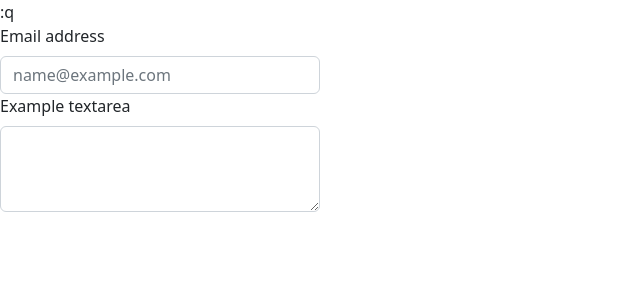
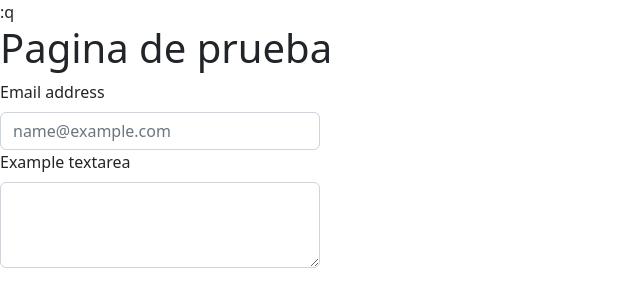
Before and after one commit to MARVIN1806/pruebas_curso, a plain HTML site: page index.html in a window 1280 px wide. Shown: the whole page, without its empty margins (0-640 px from the left). Drawn offline with Linux system fonts and the light colour scheme.

Commit message:
modifique archivo index con un titulo

```diff
--- a/index.html
+++ b/index.html
@@ -4,10 +4,12 @@
 <head>
 	<meta charset="utf-8">
 	<meta name="viewport" content="width=device-width, initial-scale=1">
-	<title>prueba curso</title>
+	<title>prueba curso bedu</title>
 	<link rel="stylesheet" type="text/css" href="bootstrap/css/bootstrap.css">
 </head>
 <body>
+
+	<h1>Pagina de prueba</h1>
 		<div class="col-3">
 			  <label for="exampleFormControlInput1" class="form-label">Email address</label>
 			  <input type="email" class="form-control" id="exampleFormControlInput1" placeholder="name@example.com">
```
